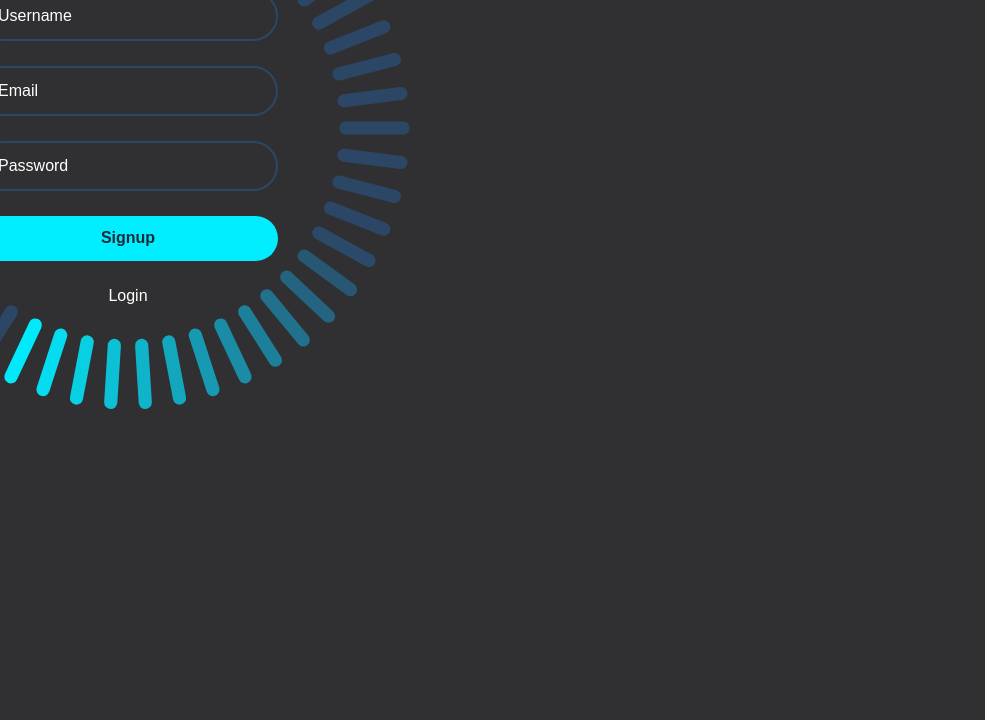
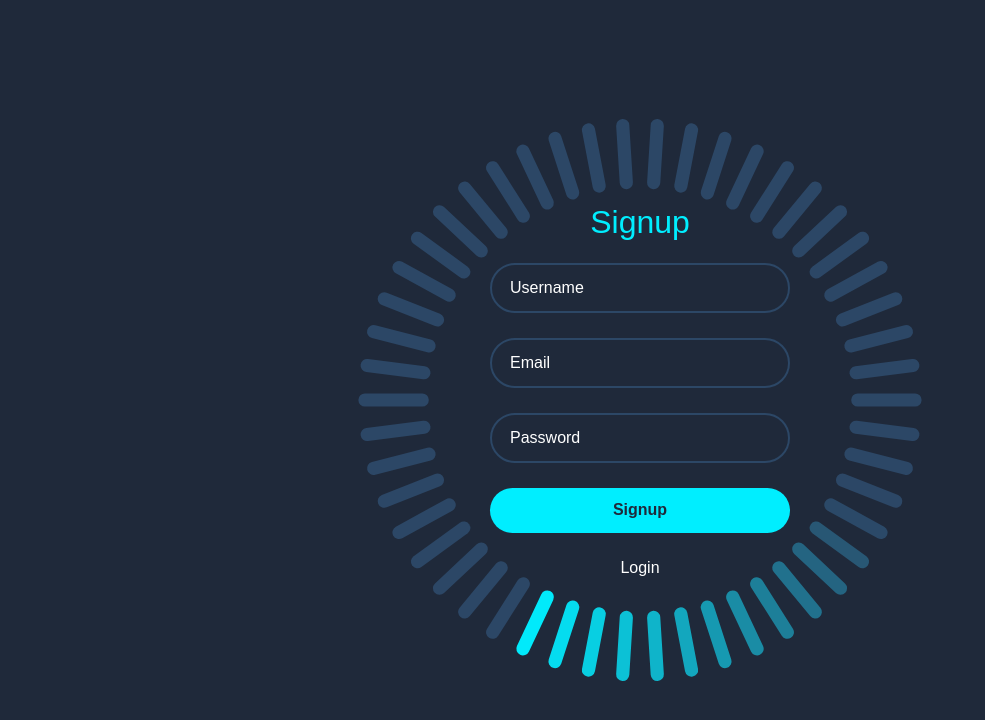
Before and after one commit to abhirajn/Codefury-6.0, a React (Create React App) app in the folder client/: page /signup in a window 1280 px wide. Shown: the top 720 px of the page, without its empty margins (0-985 px from the left). Built offline with nearby package versions, Linux system fonts and the light colour scheme.

Commit message:
sign and login resolved

```diff
--- a/client/src/Pages/Home.js
+++ b/client/src/Pages/Home.js
@@ -4,14 +4,14 @@ import Footer from '../Components/Footer'
 import Testimonias from '../Components/Testimonials/Testimonials'
 import Login from './Login'
 import Signup from './Signup'
-import Header from './Header'
+// import Header from './Header'
 import Tipscard from '../Components/Tipscard'
 import FAQ from '../Components/FAQ/FAQ'
 
 export default function Home() {
   return (
     <div>
-      <Header/>
+      {/* <Header/> */}
         <Sidebar/>
      <FAQ/>
       <Testimonias/>
--- a/client/src/Pages/Login.css
+++ b/client/src/Pages/Login.css
@@ -1,21 +1,18 @@
 
 @import url('https://fonts.googleapis.com/css2?family=Crimson+Text&display=swap');
 
-/* {
+  bodyg{
     margin: 0;
     padding: 0;
     box-sizing: border-box;
     font-family: 'Crimson Text', serif;
-  } */
-
-  /* body{
     display: flex;
     justify-content: center;
     align-items: center;
     min-height: 100vh;
     background: #1f293a;
 
-  } */
+  }
 .container {
     position: relative;
     width: 256px;
--- a/client/src/Pages/Login.js
+++ b/client/src/Pages/Login.js
@@ -3,6 +3,7 @@ import './Login.css'
 
 export default function Login() {
   return (
+    <bodyg>
     <div class="container modal">
     <div class="login-box">
        <h2>Login</h2>
@@ -16,7 +17,7 @@ export default function Login() {
                  <label for="login-password">Password</label>
              </div>
              <div class="forgot-pass">
-                 <a href="#">Forgot your password?</a>
+                 <a href="">Forgot your password?</a>
                </div>
             <button type="submit" class="btn">Login</button>
                 <div class="signup-link">
@@ -76,7 +77,7 @@ export default function Login() {
 <span style={{"--i":48}}></span>
 <span style={{"--i":49}}></span>
 
-
 </div>
+</bodyg>
   )
 }
--- a/client/src/Pages/Signup.js
+++ b/client/src/Pages/Signup.js
@@ -13,6 +13,7 @@ export default function Signup() {
   const [Name, setName] = useState("")
 
   return (
+    <bodyg>
     <div class="container modal" id="modal-signup">
            <div class="login-box">
               <h2>Signup</h2>
@@ -105,5 +106,6 @@ export default function Signup() {
 
 
 </div>
+</bodyg>
   )
 }
```
